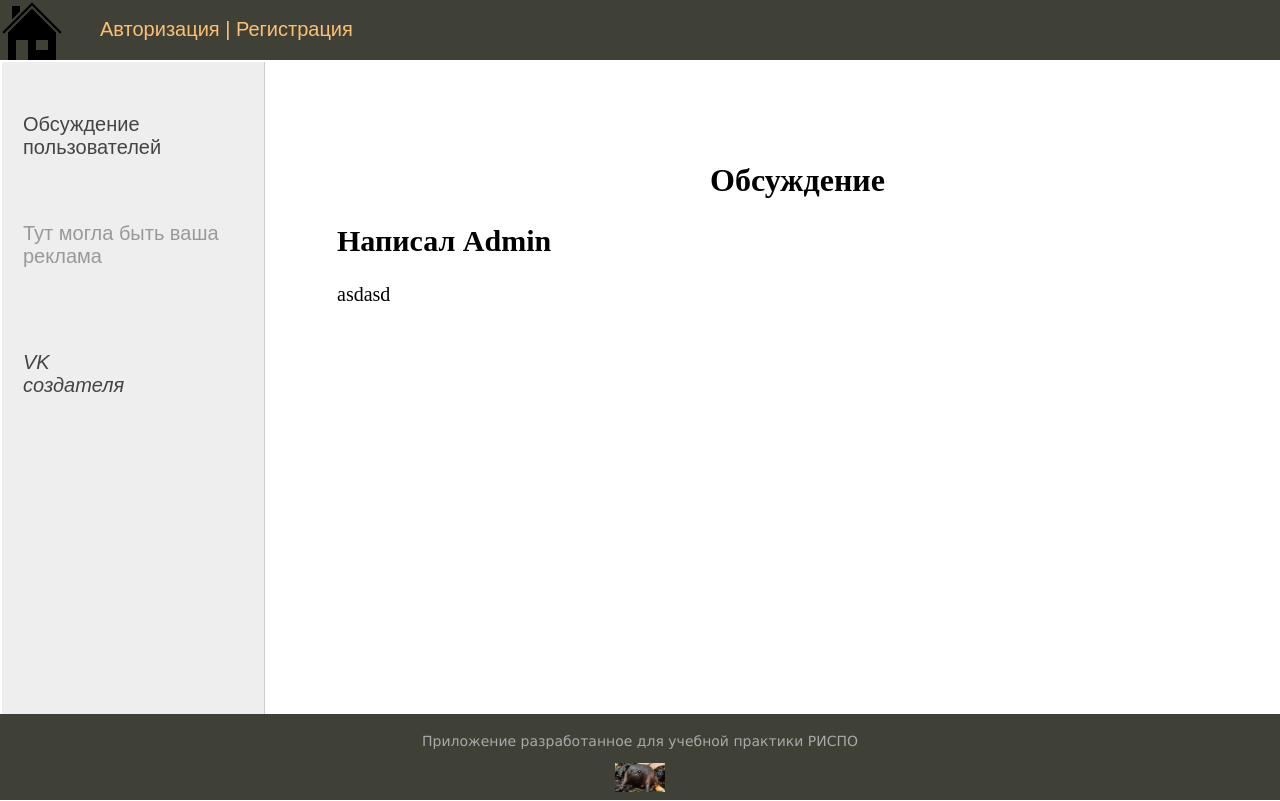
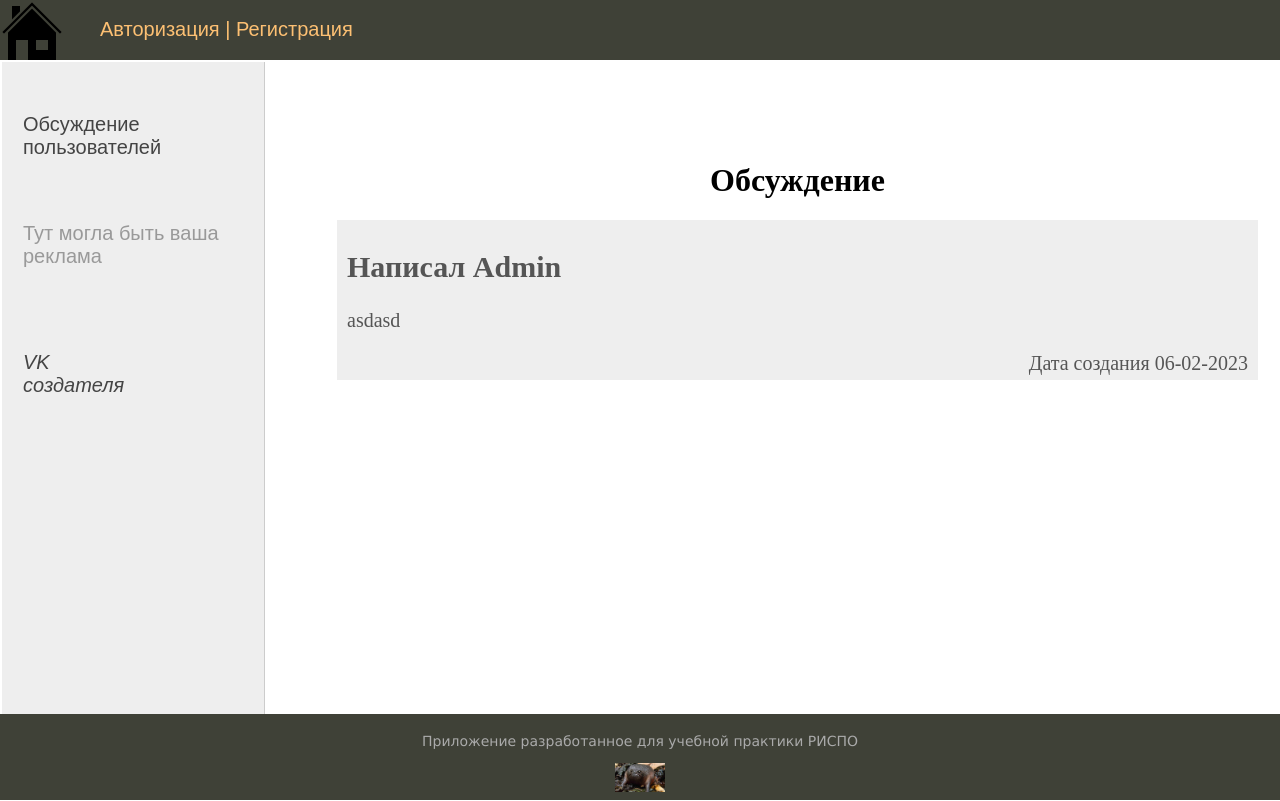
Before and after one commit to smile-rus1/Project_for_TRPO, a Django app: page /discussion/ in a window 1280 px wide. Run offline with Django 4.2, Linux system fonts and the light colour scheme; data comes from the database, SQL or seed files in the repository.

Commit message:
добавлено в шаблон изменение

```diff
--- a/activities/people_active/templates/discussion.html
+++ b/activities/people_active/templates/discussion.html
@@ -5,15 +5,17 @@
 
 <h1 align="center">{{ title }}</h1>
 {% for ds in discussion %}
-<div>
+<div class="article-panel">
     <h2>
         Написал {{ ds.name }}
     </h2>
     <p>
         {{ ds.message }}
     </p>
+    <p class="last">Дата создания {{ ds.date|date:"d-m-Y" }} </p>
 </div>
 {% endfor %}
+
 <div class="clear"></div>
 {% if request.user.is_authenticated %}
         <p class="link-read-post">
```
